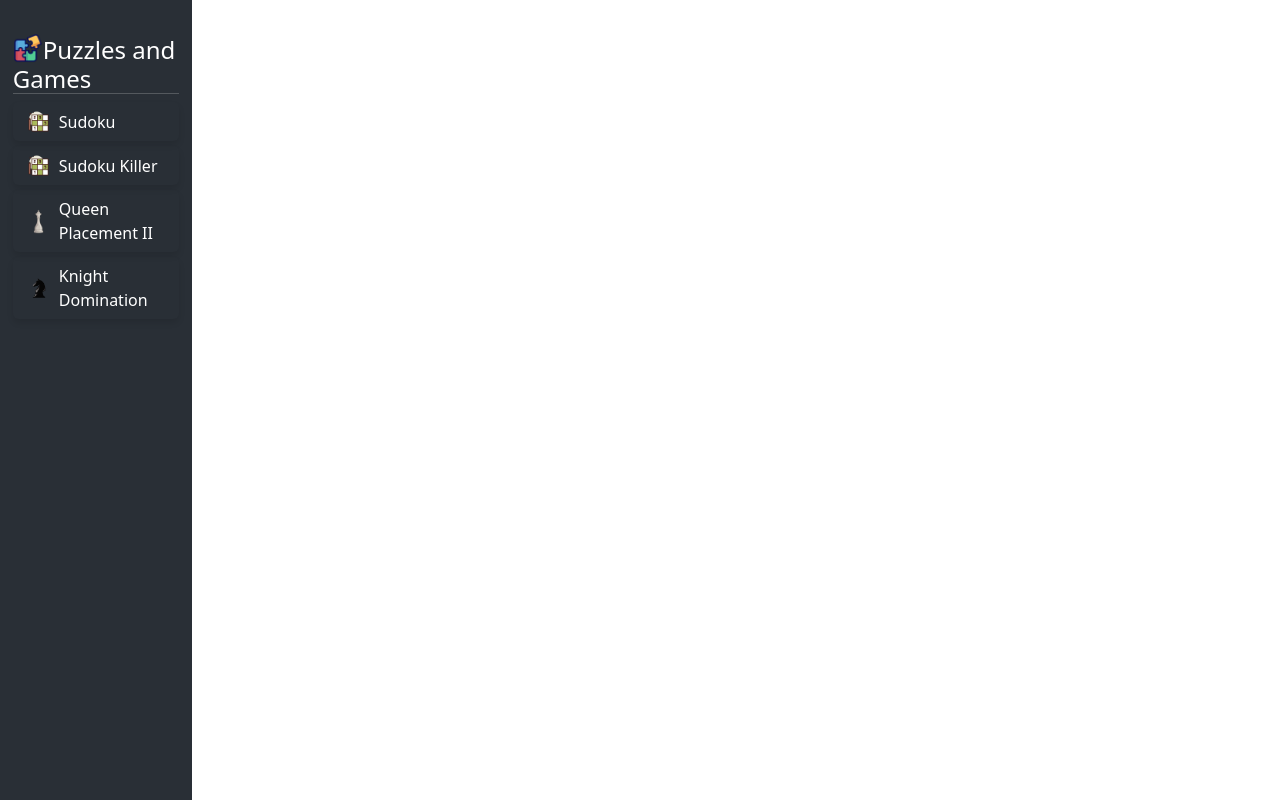
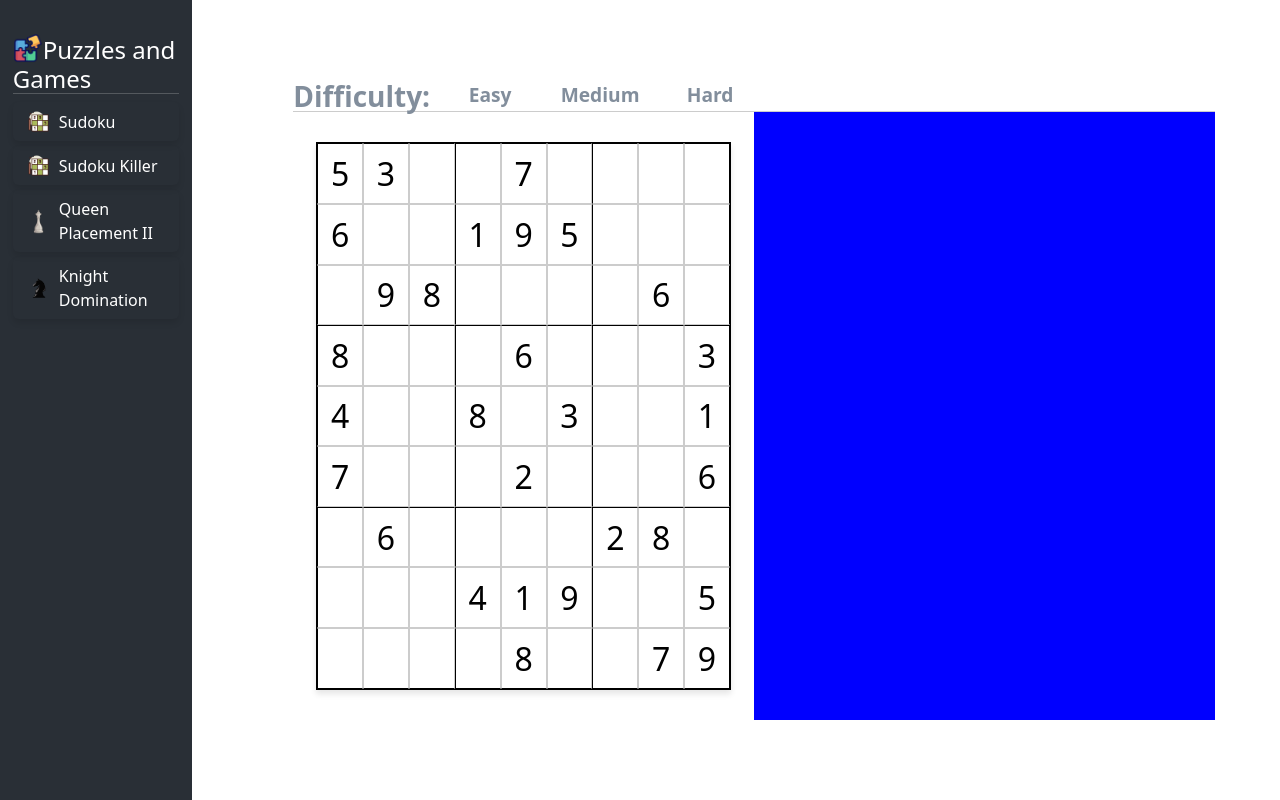
Before and after one commit to codr1an/puzzlesAndGames, a React (Create React App) app in the folder frontend/: page /sudoku in a window 1280 px wide. Built offline with nearby package versions, Linux system fonts and the light colour scheme.

Commit message:
add standard sudoku board

```diff
--- a/frontend/src/Components/Sudoku/Sudoku.css
+++ b/frontend/src/Components/Sudoku/Sudoku.css
@@ -0,0 +1,128 @@
+.sudoku-container {
+  height: 100vh;
+  width: 80%;
+  display: flex;
+  align-items: center;
+  justify-content: center;
+}
+
+.sudoku-components-container {
+  width: 90%;
+  height: 80%;
+  display: flex;
+  flex-direction: column;
+  margin-left: 100px;
+}
+
+.sudoku-controls-container {
+  width: 100%;
+  height: 95%;
+  display: flex;
+  flex-direction: row;
+}
+
+.difficulty-container {
+  height: 5%;
+  width: 100%;
+  display: flex;
+  flex: row;
+  gap: 10px;
+  border-bottom: 0.1px solid rgba(0, 0, 0, 0.2);
+}
+
+.difficulty-container h3 {
+  font-weight: bolder;
+  color: rgb(130, 142, 156);
+}
+
+.sudoku-board-container {
+  width: 50%;
+  height: 100%;
+  display: flex;
+  justify-content: center;
+  align-items: center;
+}
+
+.sudoku-buttons-container {
+  background-color: blue;
+  width: 50%;
+  height: 100%;
+}
+
+.difficulty-button {
+  background-color: white;
+  border: none;
+  border-radius: 5px;
+  width: 100px;
+  font-size: larger;
+  font-weight: bold;
+  color: rgb(130, 142, 156);
+}
+
+.difficulty-button:hover {
+  background-color: rgba(0, 0, 0, 0.1);
+}
+
+.sudoku-grid {
+  display: grid;
+  grid-template-columns: repeat(9, 1fr);
+  gap: 2px;
+  width: 90%;
+  height: 90%;
+  margin: auto;
+  border: 2px solid black;
+  background: #f0f0f0;
+  box-shadow: 0px 4px 6px rgba(0, 0, 0, 0.1);
+}
+
+.sudoku-row {
+  display: contents;
+}
+
+.sudoku-cell.highlight,
+.sudoku-cell[readonly].highlight {
+  background-color: rgb(226, 235, 243) !important;
+}
+
+.sudoku-grid {
+  display: grid;
+  grid-template-columns: repeat(9, 1fr);
+  gap: 0;
+  width: 90%;
+  height: 90%;
+  margin: auto;
+  border: 1px solid black;
+  background: #f0f0f0;
+  box-shadow: 0px 4px 6px rgba(0, 0, 0, 0.1);
+}
+
+.sudoku-cell {
+  width: 100%;
+  height: 100%;
+  text-align: center;
+  font-size: 18px;
+  border: 1px solid #ccc;
+  background-color: white;
+  box-sizing: border-box;
+  font-size: xx-large;
+}
+
+.sudoku-cell:focus {
+  background-color: rgb(187, 222, 251);
+}
+
+.sudoku-cell:nth-child(3n + 1) {
+  border-left: 1px solid black;
+}
+
+.sudoku-row:nth-child(3n + 1) .sudoku-cell {
+  border-top: 1px solid black;
+}
+
+.sudoku-grid > .sudoku-row:nth-child(9) .sudoku-cell {
+  border-bottom: 1px solid black;
+}
+
+.sudoku-row > .sudoku-cell:nth-child(9) {
+  border-right: 1px solid black;
+}
--- a/frontend/src/Components/Sudoku/Sudoku.jsx
+++ b/frontend/src/Components/Sudoku/Sudoku.jsx
@@ -1,14 +1,93 @@
 import "./Sudoku.css";
 import Sidebar from "../Home/Sidebar";
+import { useState } from "react";
 
 const Sudoku = () => {
+  const initialBoard = [
+    [5, 3, 0, 0, 7, 0, 0, 0, 0],
+    [6, 0, 0, 1, 9, 5, 0, 0, 0],
+    [0, 9, 8, 0, 0, 0, 0, 6, 0],
+    [8, 0, 0, 0, 6, 0, 0, 0, 3],
+    [4, 0, 0, 8, 0, 3, 0, 0, 1],
+    [7, 0, 0, 0, 2, 0, 0, 0, 6],
+    [0, 6, 0, 0, 0, 0, 2, 8, 0],
+    [0, 0, 0, 4, 1, 9, 0, 0, 5],
+    [0, 0, 0, 0, 8, 0, 0, 7, 9],
+  ];
+
+  const [highlightedCell, setHighlightedCell] = useState(null);
+
+  const handleFocus = (rowIndex, colIndex) => {
+    setHighlightedCell({ row: rowIndex, col: colIndex });
+  };
+
+  const handleBlur = () => {
+    setHighlightedCell(null);
+  };
+
+  const renderBoard = (board) => {
+    return (
+      <div className="sudoku-grid">
+        {board.map((row, rowIndex) => (
+          <div key={rowIndex} className="sudoku-row">
+            {row.map((cell, colIndex) => {
+              const isHighlighted =
+                highlightedCell &&
+                (highlightedCell.row === rowIndex ||
+                  highlightedCell.col === colIndex ||
+                  (Math.floor(rowIndex / 3) ===
+                    Math.floor(highlightedCell.row / 3) &&
+                    Math.floor(colIndex / 3) ===
+                      Math.floor(highlightedCell.col / 3)));
+
+              return (
+                <input
+                  key={`${rowIndex}-${colIndex}`}
+                  className={`sudoku-cell ${isHighlighted ? "highlight" : ""}`}
+                  type="text"
+                  maxLength="1"
+                  value={cell !== 0 ? cell : ""}
+                  readOnly={cell !== 0}
+                  onFocus={() => handleFocus(rowIndex, colIndex)}
+                  onBlur={handleBlur}
+                />
+              );
+            })}
+          </div>
+        ))}
+      </div>
+    );
+  };
+
   return (
     <div>
       <div className="game-selection-container">
         <Sidebar />
-        <div className="game-container"></div>
+        <div className="sudoku-container">
+          <div className="sudoku-components-container">
+            <div className="difficulty-container">
+              <h3>Difficulty: </h3>
+              <button type="button" className="difficulty-button">
+                Easy
+              </button>
+              <button type="button" className="difficulty-button">
+                Medium
+              </button>
+              <button type="button" className="difficulty-button">
+                Hard
+              </button>
+            </div>
+            <div className="sudoku-controls-container">
+              <div className="sudoku-board-container">
+                {renderBoard(initialBoard)}
+              </div>
+              <div className="sudoku-buttons-container"></div>
+            </div>
+          </div>
+        </div>
       </div>
     </div>
   );
 };
+
 export default Sudoku;
```
